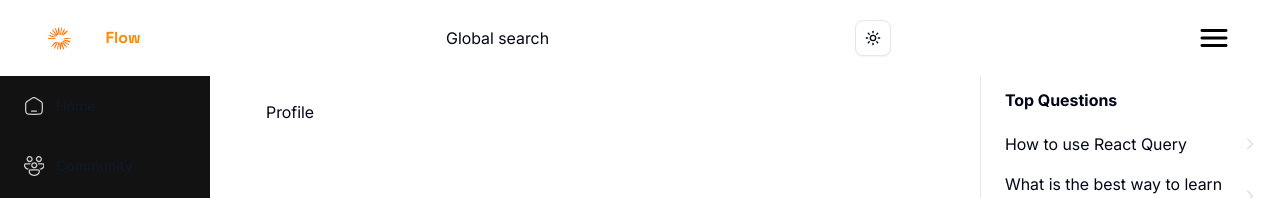
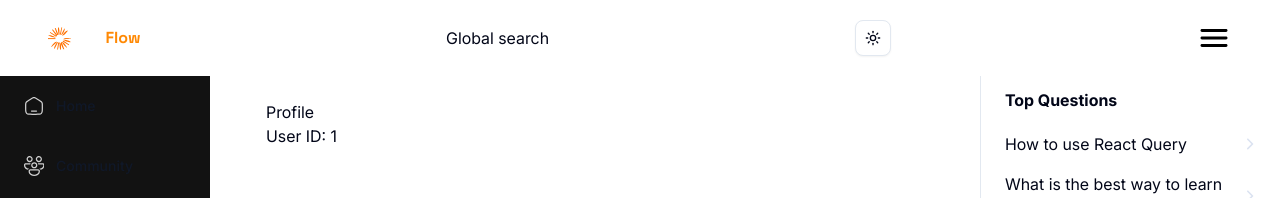
Before and after one commit to Riyan081/DevFlow, a Next.js app: page /profile/1 in a window 1280 px wide. Shown: the top 198 px of the page. Built offline with nearby package versions, Linux system fonts and the light colour scheme; no server answers.

Commit message:
Local search component done

```diff
--- a/app/(root)/page.tsx
+++ b/app/(root)/page.tsx
@@ -2,14 +2,87 @@ import Image from "next/image";
 import { auth, signOut } from "@/auth";
 import { Button } from "@/components/ui/button";
 import ROUTES from "@/constants/routes";
+import Link from "next/link";
+import LocalSearch from "@/components/search/LocalSearch";
 
 
-export default async function Home() {
-//  const session = await auth();
-//  console.log(session);
+
+  const questions = [
+    {
+      _id: "1",
+      title: "How to learn react",
+      description: "I want to learn react, what are the best resources?",
+      tags:[
+        {_id: "1", name:"React"},
+        {_id:"2", name:"JavaScript"},
+       ],
+      author:{
+        _id: "1",
+        name: "John Doe",
+
+      },
+      upvotes:10,
+      answers:5,
+      views:100,
+      createdAt: new Date(),
+    },
+    {
+      _id: "2",
+      title: "What is the best way to learn Next.js?",
+      description: "I am new to Next.js, any tips?",
+      tags:[
+        {_id: "3", name:"Next.js"},
+        {_id:"4", name:"React"},
+       ],
+       author:{
+        _id: "2",
+        name: "Doe",
+      },
+      upvotes:20,
+      answers:10,
+      views:200,
+      createdAt: new Date(),
+    }
+  ];
+
+  //this is for symultanous result with search
+  interface SearchParams{
+    searchParams: Promise<{[key:string]: string}>
+  }
+
+
+export default async function Home({searchParams}: SearchParams) {
+  //  const session = await auth();
+  //  console.log(session);
+
+  const {query = ""} = await searchParams;
+
+  const filterQuestions = questions.filter((question)=>(
+    question.title.toLowerCase().includes(query?.toLowerCase())
+  ))
+
   return (
-   <div suppressHydrationWarning >
-hi
-   </div>
+    <>
+      <section className="flex flex-col-reverse justify-between gap-4 sm:flex-row sm:items-center ">
+        <h1 className="font-bold text-xl">All Questions</h1>
+        <Button className="bg-gradient-to-r from-orange-400 to-orange-300">
+          <Link href={ROUTES.ASK_QUESTION}> Ask a Question</Link>
+        </Button>
+      </section>
+      <section className="mt-11">
+        <LocalSearch
+          route="/"
+          imgsrc="/icons/search.svg"
+          placeholder="Search Question..."
+          otherClasses="flex-1"
+        />
+      </section>
+      HomeFilter
+      <div className="mt-10 flex-w-full flex-col gap-6">
+       {filterQuestions.map((question)=>(
+     <h1 key={question._id}>{question.title}</h1>
+       ))}
+      </div>
+    </>
   );
 }
--- a/app/(root)/profile/[id]/page.tsx
+++ b/app/(root)/profile/[id]/page.tsx
@@ -2,7 +2,10 @@ import React from 'react'
 
 const Profile = ({params}:{params:{id:number}}) => {
   return (
-    <div>Profile</div>
+    <div>
+      <h1>Profile</h1>
+      <p>User ID: {params.id}</p>
+    </div>
   )
 }
 
--- a/components/navigation/navbar/Navlinks.tsx
+++ b/components/navigation/navbar/Navlinks.tsx
@@ -19,12 +19,11 @@ const Navlinks = ({ isMobileNav = false }: { isMobileNav?: boolean }) => {
 
   if (!mounted) {
     return (
-      <div className={cn("space-y-2", isMobileNav ? "w-full" : "")}>
+      <div className={cn("space-y-2", isMobileNav ? "w-full" : "")} suppressHydrationWarning>
         {sidebarlinks.map((item) => (
           <div
             key={item.label}
             className={cn(
-
               isMobileNav ? "w-full" : ""
             )}
           >
--- /dev/null
+++ b/components/search/LocalSearch.tsx
@@ -0,0 +1,62 @@
+"use client";
+import React from "react";
+import { Input } from "../ui/input";
+import Image from "next/image";
+import { useSearchParams, useRouter, usePathname } from "next/navigation";
+import { useState } from "react";
+import { useEffect } from "react";
+import { formUrlQuery, removeKeysFromUrlQuery } from "@/lib/url";
+import { clear } from "console";
+
+interface Props {
+  route: string;
+  imgsrc: string;
+  placeholder: string;
+  otherClasses?: string;
+}
+
+const LocalSearch = ({ route, imgsrc, placeholder, otherClasses }: Props) => {
+  const pathname = usePathname();
+  const router = useRouter();
+  const searchparams = useSearchParams(); //gives you object
+  const query = searchparams.get("query") || ""; //select query from that
+  const [searchQuery, setSearchQuery] = useState(query);
+
+  useEffect(() => {
+    const delayDebounceFn = setTimeout(() => {
+      if (searchQuery) {
+        const newurl = formUrlQuery({
+          params: searchparams.toString(), //pra query aayega string main
+          key: "query",
+          value: searchQuery,
+        });
+
+        router.push(newurl, { scroll: false });
+      } else {
+        if (pathname === route) {
+          const newUrl = removeKeysFromUrlQuery({
+            params: searchparams.toString(),
+            KeysToremove: ["query"],
+          });
+          router.push(newUrl, { scroll: false });
+        }
+      }
+    }, 1000);
+
+    return () => clearTimeout(delayDebounceFn);
+  }, [searchQuery, router, route, searchparams]);
+  return (
+    <div className=" bg-[#0A0E12] min-h-[55px] grow flex items-center gap-4 rounded-[10px] px-4">
+      <Image src={imgsrc} height={20} width={20} alt="search logo" />
+      <Input
+        type="text"
+        placeholder={placeholder}
+        value={searchQuery}
+        onChange={(e) => setSearchQuery(e.target.value)}
+        className="border-none outline-none shadow-none focus:outline-none focus:ring-0 focus:border-transparent"
+      />
+    </div>
+  );
+};
+
+export default LocalSearch;
--- a/constants/routes.ts
+++ b/constants/routes.ts
@@ -1,7 +1,8 @@
 const ROUTES = {
     HOME:"/",
     SIGN_IN:"/sign-in",
-    SIGN_UP:"/sign-up"
+    SIGN_UP:"/sign-up",
+    ASK_QUESTION:"/ask-question",
 }
 
 export default ROUTES;
--- /dev/null
+++ b/lib/url.ts
@@ -0,0 +1,55 @@
+import { useRouter } from "next/router";
+import qs from "query-string";
+
+interface UrlQueryParams {
+    params: string;
+    key: string;
+    value: string;
+}
+
+interface RemoveUrlQueryParams {
+    params: string;
+    KeysToremove: string[];
+}
+
+export const formUrlQuery = ({ params, key, value }: UrlQueryParams) => {
+    const queryString = qs.parse(params);
+    queryString[key] = value;
+    return qs.stringifyUrl({
+        url: window.location.pathname,
+        query: queryString,
+    });
+};
+
+export const removeKeysFromUrlQuery = ({
+    params,
+    KeysToremove,
+}: RemoveUrlQueryParams) => {
+    const queryString = qs.parse(params);
+
+    KeysToremove.forEach((key) => {
+        delete queryString[key];
+    })
+
+    return qs.stringifyUrl({
+        url: window.location.pathname,
+        query: queryString,
+    },{
+        skipNull:true
+    });
+};
+
+/*
+const params = "page=2&category=shoes&tags=red&tags=blue";
+const currentUrl = qs.parse(params);
+console.log(currentUrl);
+
+
+{
+  page: "2",
+  category: "shoes",
+  tags: ["red", "blue"] // ✅ handles multiple values automatically
+}
+
+
+*/
--- a/package.json
+++ b/package.json
@@ -20,6 +20,7 @@
     "next": "15.4.6",
     "next-auth": "^5.0.0-beta.29",
     "next-themes": "^0.4.6",
+    "query-string": "^9.2.2",
     "react": "19.1.0",
     "react-dom": "19.1.0",
     "react-hook-form": "^7.62.0",
--- /dev/null
+++ b/steps/_3_input.md
@@ -0,0 +1,3 @@
+npm install query-string
+
+ use debaunce coz agar word by word search hoaga and usme  db ko req jayega to bs price badega and load badega so over come this use debaunce means jab kuch thoda type karke hoga to req jayega
```
Also changed, not shown: 1 other file (tests, documents, lock files or other folders).
